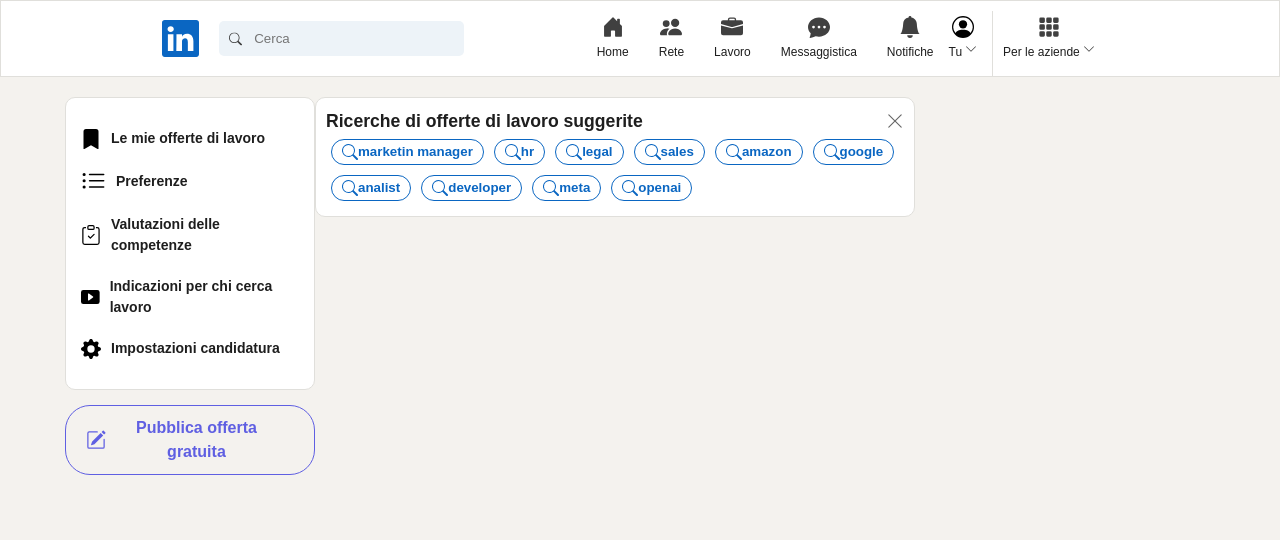
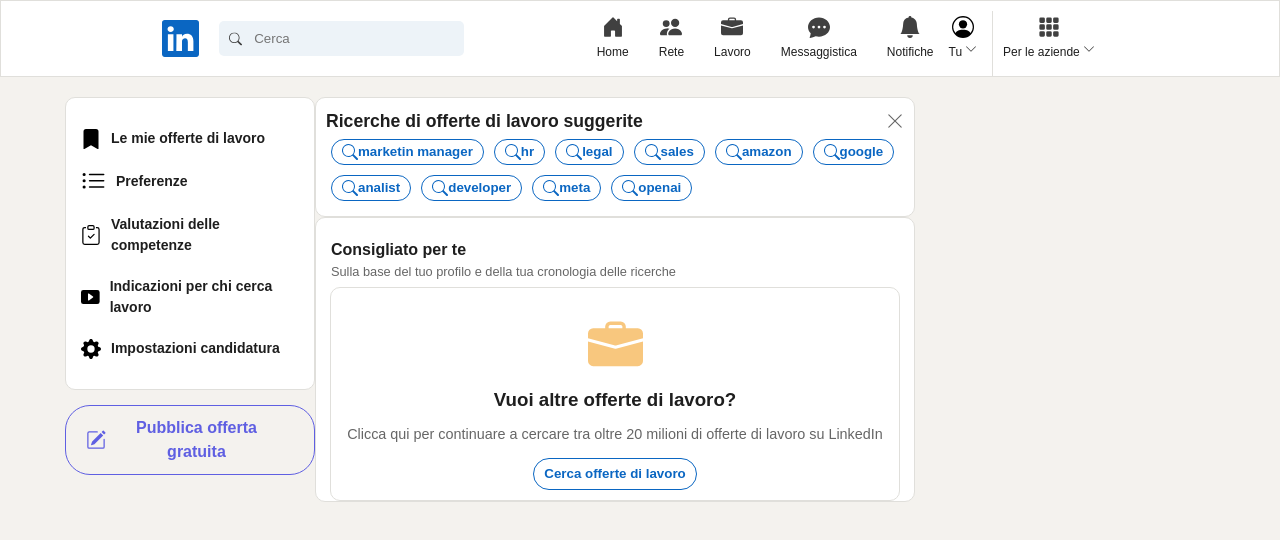
Before and after one commit to Channilol/CloneLinkedIn, a React (Create React App) app: page /jobspage in a window 1280 px wide. Shown: the top 540 px of the page. Built offline with nearby package versions, Linux system fonts and the light colour scheme; no server answers.

Commit message:
aggiunto component: RecommendedForYou

```diff
--- a/src/components/JobsPage/Jobspage.jsx
+++ b/src/components/JobsPage/Jobspage.jsx
@@ -2,6 +2,7 @@ import MyHeader from "../MyHeader/MyHeader";
 import "./Jobspage.css"
 import MyOfferte from "./MyOfferte/MyOfferte";
 import RicercheSuggerite from "./RicercheSuggerite/RicercheSuggerite";
+import ReccommendedForYou from "./RecommendedForYou/RecommendedForYou";
 
 const Jobspage = () => {
     return (
@@ -15,6 +16,7 @@ const Jobspage = () => {
             <div className='jobspageCenterAndRight'>
                 <div className='jobspageCenter'>
                 <RicercheSuggerite />
+                <ReccommendedForYou />
                     {/* CENTER */}
                 </div>
                     <div className='jobspageRight'>
--- /dev/null
+++ b/src/components/JobsPage/RecommendedForYou/ReccommendedForYou.css
@@ -0,0 +1,65 @@
+.recommendedForYou {
+background-color: white;
+border: 1px solid #e0dfdb;
+border-radius: 10px;
+display: flex;
+flex-direction: column;
+align-items: center;
+}
+.recommendedForYou p {
+    font-size: 0.8em;
+    color: #666666;
+}
+.recommendedForYou h2 {
+    font-size: 1em;
+}
+.secondRecommended {
+display: flex;
+flex-wrap: wrap;
+flex-direction: column;
+align-items: center;
+width: 95%;
+border: 1px solid #e0dfdb;
+border-radius: 10px;
+
+}
+.secondRecommended h2 {
+    font-size: 1.1em;
+
+
+}
+.secondRecommended p {
+    font-size: 0.9em;
+    padding-top: 10px;
+    padding-bottom: 3px;
+    text-align: center;
+}
+.secondRecommended button {
+    background-color: white;
+    border: 1px solid #0a66c2;
+    border-radius: 100px;
+    min-width: 30px;
+    padding: 5px 10px;
+    margin: 10px 0;
+    color: #0a66c2;
+    font-weight: 600;
+    cursor: pointer;
+    transition: box-shadow 0.2s ease-in-out, background-color 0.2s ease-in-out;
+}
+.secondRecommended svg {
+    padding-top: 30px;
+    padding-bottom: 13px;
+}
+.recommendedForYou button:hover {
+    box-shadow: inset 0 0 0 1px #0a66c2;
+    background-color: #e2f0fe;
+}
+.firstH2andP {
+    width: 95%;
+    display: flex;
+    flex-wrap: wrap;
+    flex-direction: column;
+    padding-top: 20px;
+    padding-bottom: 5px;
+
+}
--- /dev/null
+++ b/src/components/JobsPage/RecommendedForYou/RecommendedForYou.jsx
@@ -0,0 +1,35 @@
+import "./ReccommendedForYou.css";
+import { useNavigate } from "react-router-dom";
+const ReccommendedForYou = () => {
+  const navigate = useNavigate();
+  return (
+    <div className="recommendedForYou">
+      <div className="firstH2andP">
+        <h2>Consigliato per te</h2>
+        <p>Sulla base del tuo profilo e della tua cronologia delle ricerche</p>
+      </div>
+      <div className="secondRecommended">
+        <svg
+          xmlns="http://www.w3.org/2000/svg"
+          width="55"
+          height="55"
+          fill="#F8C77E"
+          className="bi bi-briefcase-fill"
+          viewBox="0 0 16 16"
+        >
+          <path d="M6.5 1A1.5 1.5 0 0 0 5 2.5V3H1.5A1.5 1.5 0 0 0 0 4.5v1.384l7.614 2.03a1.5 1.5 0 0 0 .772 0L16 5.884V4.5A1.5 1.5 0 0 0 14.5 3H11v-.5A1.5 1.5 0 0 0 9.5 1zm0 1h3a.5.5 0 0 1 .5.5V3H6v-.5a.5.5 0 0 1 .5-.5" />
+          <path d="M0 12.5A1.5 1.5 0 0 0 1.5 14h13a1.5 1.5 0 0 0 1.5-1.5V6.85L8.129 8.947a.5.5 0 0 1-.258 0L0 6.85z" />
+        </svg>
+        <h3>Vuoi altre offerte di lavoro?</h3>
+        <p>
+          Clicca qui per continuare a cercare tra oltre 20 milioni di offerte di
+          lavoro su LinkedIn
+        </p>
+        <button onClick={() => navigate("/jobspage2/developer")}>
+          Cerca offerte di lavoro
+        </button>
+      </div>
+    </div>
+  );
+};
+export default ReccommendedForYou;
```
